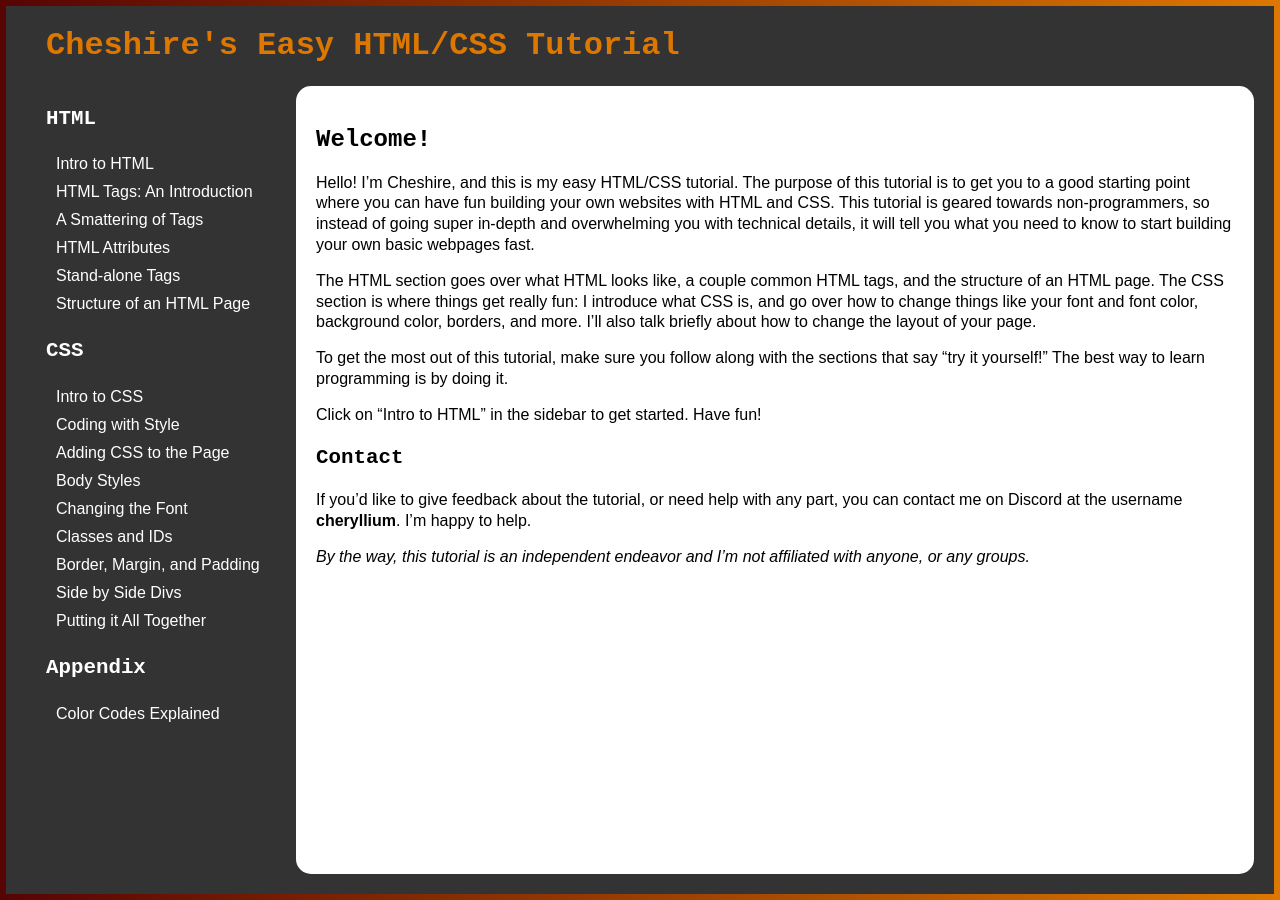
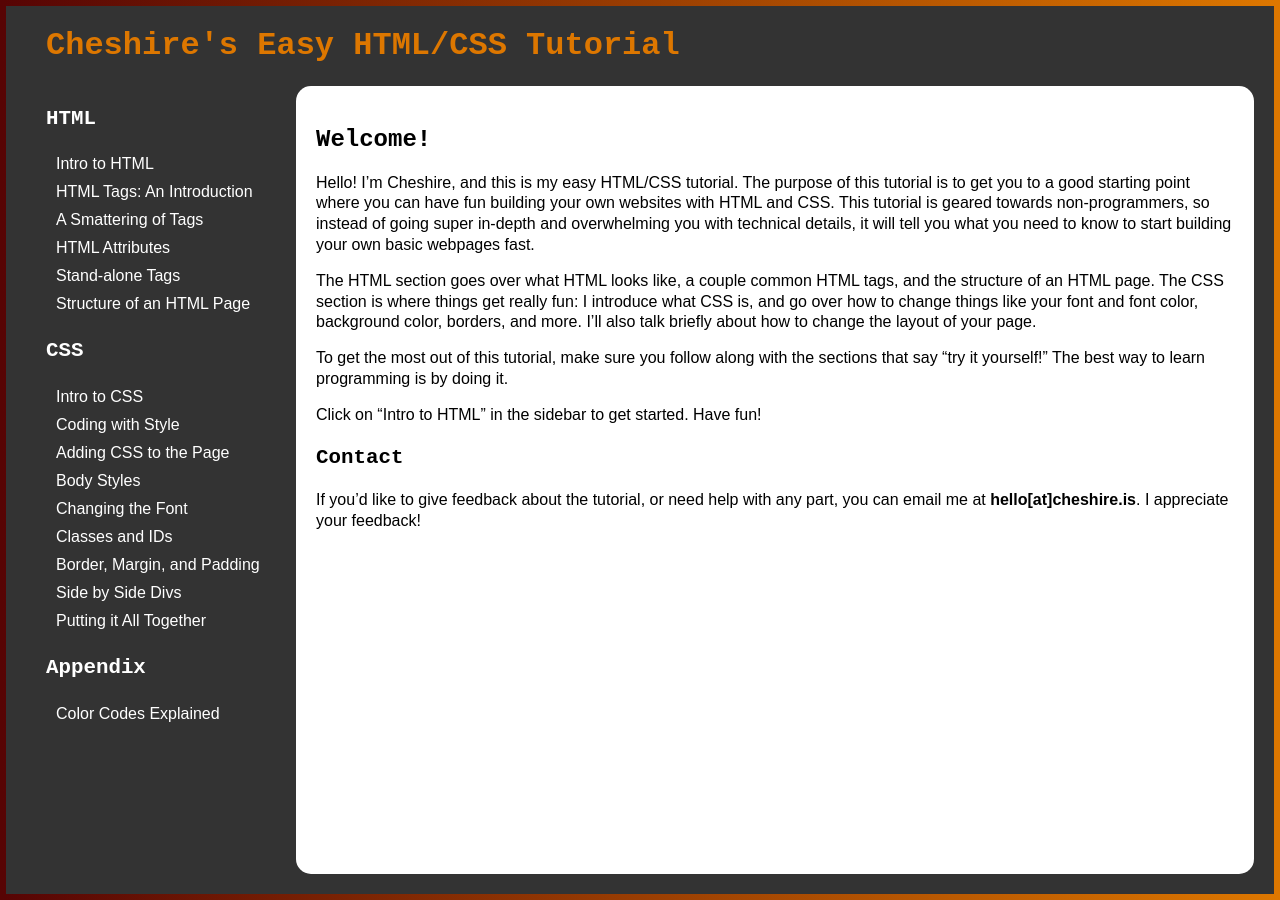
Before and after one commit to cheryllium/easy-html-css, a Jekyll site: the page built from index.markdown, in a window 1280 px wide. Built offline with Jekyll 4.4.1, drawn with Linux system fonts in a browser that asks for light colours.

Commit message:
Update contact info

```diff
--- a/index.markdown
+++ b/index.markdown
@@ -13,6 +13,4 @@ Click on "Intro to HTML" in the sidebar to get started. Have fun!
 
 ### Contact
 
-If you'd like to give feedback about the tutorial, or need help with any part, you can contact me on Discord at the username **cheryllium**. I'm happy to help.
-
-*By the way, this tutorial is an independent endeavor and I'm not affiliated with anyone, or any groups.*
+If you'd like to give feedback about the tutorial, or need help with any part, you can email me at <b>hello[at]cheshire.is</b>. I appreciate your feedback!
```
